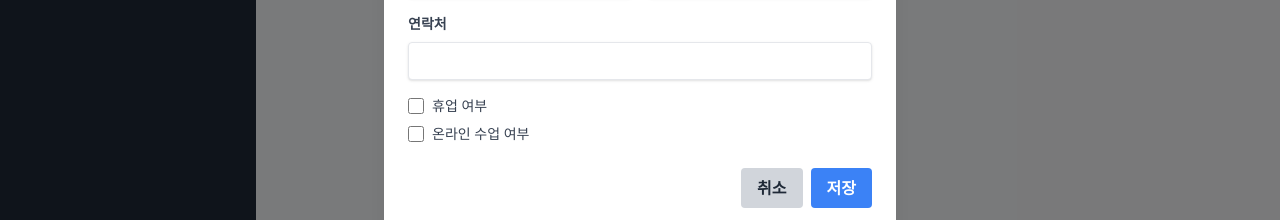
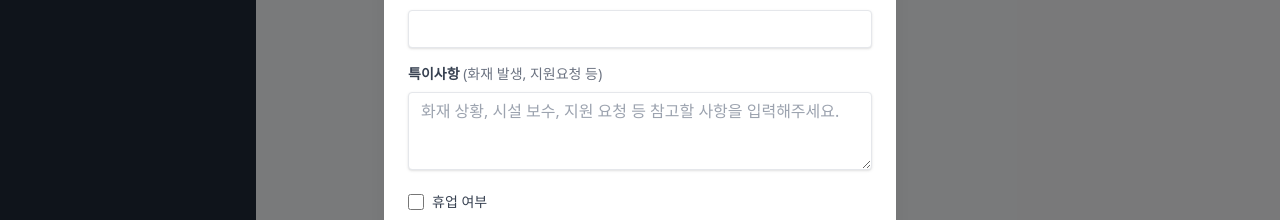
Before and after one commit to powerwarez/wildfire-map, a React (Vite) app: page /schools in a window 1280 px wide. Both pictures are taken after a click on the button "학교/교육청 추가". Shown: the part 496-716 px from the top of the page. Built offline with nearby package versions, Linux system fonts and the light colour scheme; no server answers; the database is empty.

Commit message:
특이사항 추가, 뉴스 및 기상청 삭제

```diff
--- a/index.html
+++ b/index.html
@@ -4,7 +4,7 @@
     <meta charset="UTF-8" />
     <link rel="icon" type="image/svg+xml" href="/vite.svg" />
     <meta name="viewport" content="width=device-width, initial-scale=1.0" />
-    <title>경북 산불 지도 - 경상북도교육청</title>
+    <title>산불 현황도 - 경상북도교육청</title>
   </head>
   <body>
     <div id="root"></div>
--- a/src/api/educationApi.ts
+++ b/src/api/educationApi.ts
@@ -14,6 +14,7 @@ interface EducationalInstitutionData {
   is_online_class: boolean;
   created_at?: string;
   updated_at?: string;
+  note?: string;
 }
 
 export const fetchEducationalInstitutions = async (): Promise<EducationalInstitution[]> => {
@@ -28,7 +29,7 @@ export const fetchEducationalInstitutions = async (): Promise<EducationalInstitu
 
     const { data, error } = await supabase
       .from('educational_institutions')
-      .select('id, name, type, latitude, longitude, address, contact, is_closed, is_online_class, created_at, updated_at');
+      .select('id, name, type, latitude, longitude, address, contact, is_closed, is_online_class, created_at, updated_at, note');
 
     if (error) {
       console.error('교육기관 데이터를 가져오는 중 오류 발생:', error);
@@ -54,7 +55,8 @@ export const fetchEducationalInstitutions = async (): Promise<EducationalInstitu
       isClosed: item.is_closed,
       isOnlineClass: item.is_online_class,
       createdAt: item.created_at,
-      updatedAt: item.updated_at
+      updatedAt: item.updated_at,
+      note: item.note
     }));
   } catch (error) {
     console.error('교육기관 데이터를 가져오는 중 예외 발생:', error);
@@ -80,7 +82,8 @@ export const addEducationalInstitution = async (institution: Omit<EducationalIns
       address: institution.address,
       contact: institution.contact,
       is_closed: institution.isClosed || false,
-      is_online_class: institution.isOnlineClass || false
+      is_online_class: institution.isOnlineClass || false,
+      note: institution.note
     };
 
     const { data, error } = await supabase
@@ -109,7 +112,8 @@ export const addEducationalInstitution = async (institution: Omit<EducationalIns
       isClosed: data.is_closed,
       isOnlineClass: data.is_online_class,
       createdAt: data.created_at,
-      updatedAt: data.updated_at
+      updatedAt: data.updated_at,
+      note: data.note
     };
   } catch (error) {
     console.error('교육기관 추가 중 예외 발생:', error);
@@ -140,6 +144,7 @@ export const updateEducationalInstitution = async (
     if (updates.contact) supabaseData.contact = updates.contact;
     if (updates.isClosed !== undefined) supabaseData.is_closed = updates.isClosed;
     if (updates.isOnlineClass !== undefined) supabaseData.is_online_class = updates.isOnlineClass;
+    if (updates.note !== undefined) supabaseData.note = updates.note;
 
     const { error } = await supabase
       .from('educational_institutions')
--- a/src/components/SchoolList.tsx
+++ b/src/components/SchoolList.tsx
@@ -1,7 +1,7 @@
 import React, { useEffect, useState } from 'react';
 import { fetchEducationalInstitutions } from '../api/educationApi';
 import { EducationalInstitution, EducationalInstitutionType } from '../types';
-import SchoolModal from './SchoolModal';
+import SchoolModal from './SchoolModal.jsx';
 
 // 캐시의 유효 시간 (5분)
 const CACHE_EXPIRY_TIME = 5 * 60 * 1000;
@@ -224,7 +224,14 @@ const SchoolList: React.FC = () => {
         </div>
       ) : (
         <div className="grid grid-cols-1 md:grid-cols-2 lg:grid-cols-3 gap-6">
-          {schools.map((school) => (
+          {schools
+            .slice()
+            .sort((a, b) => {
+              const dateA = a.updatedAt ? new Date(a.updatedAt).getTime() : 0;
+              const dateB = b.updatedAt ? new Date(b.updatedAt).getTime() : 0;
+              return dateB - dateA; // 내림차순 정렬 (최신이 위로)
+            })
+            .map((school) => (
             <div
               key={school.id}
               className="bg-white rounded-lg shadow-md overflow-hidden hover:shadow-lg transition-shadow cursor-pointer"
@@ -241,6 +248,15 @@ const SchoolList: React.FC = () => {
                 </div>
                 <h2 className="text-xl font-semibold mt-3 mb-2">{school.name}</h2>
                 <p className="text-gray-600 text-sm mb-4">{school.address}</p>
+
+                {/* 특이사항 표시 */}
+                {school.note && (
+                  <div className="mb-4 p-3 bg-yellow-50 border border-yellow-200 rounded-md">
+                    <p className="text-sm text-yellow-800 font-medium mb-1">특이사항</p>
+                    <p className="text-sm text-gray-600">{school.note}</p>
+                  </div>
+                )}
+
                 <div className="flex justify-between text-sm text-gray-500">
                   <div className="flex items-center">
                     <svg xmlns="http://www.w3.org/2000/svg" className="h-4 w-4 mr-1" viewBox="0 0 20 20" fill="currentColor">
--- a/src/components/SchoolModal.tsx
+++ b/src/components/SchoolModal.tsx
@@ -18,7 +18,8 @@ const SchoolModal: React.FC<SchoolModalProps> = ({ school, isAddMode, onClose, o
     address: '',
     contact: '',
     isClosed: false,
-    isOnlineClass: false
+    isOnlineClass: false,
+    note: ''
   };
 
   const [formData, setFormData] = useState<Omit<EducationalInstitution, 'id'>>(defaultFormState);
@@ -36,7 +37,8 @@ const SchoolModal: React.FC<SchoolModalProps> = ({ school, isAddMode, onClose, o
         address: school.address || '',
         contact: school.contact || '',
         isClosed: school.isClosed || false,
-        isOnlineClass: school.isOnlineClass || false
+        isOnlineClass: school.isOnlineClass || false,
+        note: school.note || ''
       });
     } else {
       setFormData(defaultFormState);
@@ -218,6 +220,7 @@ const SchoolModal: React.FC<SchoolModalProps> = ({ school, isAddMode, onClose, o
                   onChange={handleChange}
                   step="0.0001"
                   className="shadow appearance-none border rounded w-full py-2 px-3 text-gray-700 leading-tight focus:outline-none focus:shadow-outline"
+                  placeholder="주소를 입력하고 좌표검색 버튼을 누르세요."
                   required
                 />
               </div>
@@ -249,6 +252,21 @@ const SchoolModal: React.FC<SchoolModalProps> = ({ school, isAddMode, onClose, o
                 value={formData.contact}
                 onChange={handleChange}
                 className="shadow appearance-none border rounded w-full py-2 px-3 text-gray-700 leading-tight focus:outline-none focus:shadow-outline"
+              />
+            </div>
+
+            <div className="mb-4">
+              <label className="block text-gray-700 text-sm font-bold mb-2" htmlFor="note">
+                특이사항 <span className="text-sm font-normal text-gray-500">(화재 발생, 지원요청 등)</span>
+              </label>
+              <textarea
+                id="note"
+                name="note"
+                value={formData.note}
+                onChange={handleChange}
+                rows={3}
+                className="shadow appearance-none border rounded w-full py-2 px-3 text-gray-700 leading-tight focus:outline-none focus:shadow-outline"
+                placeholder="화재 상황, 시설 보수, 지원 요청 등 참고할 사항을 입력해주세요."
               />
             </div>
 
--- a/src/components/WildfireMap.tsx
+++ b/src/components/WildfireMap.tsx
@@ -426,6 +426,14 @@ const WildfireMap: React.FC<WildfireMapProps> = ({ onDataRefresh }) => {
                       <span className="text-green-600 font-medium">정상 운영</span>
                     )}
                   </p>
+
+                  {selectedInstitution.note && (
+                    <div className="my-2 p-2 bg-yellow-50 border border-yellow-200 rounded text-sm">
+                      <p className="font-semibold text-yellow-800 mb-1">특이사항:</p>
+                      <p className="text-gray-700">{selectedInstitution.note}</p>
+                    </div>
+                  )}
+
                   <p className="my-1 text-sm">
                     <span className="font-semibold">위치 정보: </span>
                     <span className="text-gray-700">
--- a/src/pages/HomePage.tsx
+++ b/src/pages/HomePage.tsx
@@ -29,10 +29,10 @@ const HomePage: React.FC = () => {
         <div className="flex-grow min-w-[65%]">
           <WildfireMap onDataRefresh={updateRefreshTime} />
         </div>
-        <div className="flex-1 min-w-[280px] max-w-xs flex flex-col sticky top-5 max-h-[calc(100vh-40px)]">
+        {/* <div className="flex-1 min-w-[280px] max-w-xs flex flex-col sticky top-5 max-h-[calc(100vh-40px)]">
           <WeatherInfo />
           <NewsSection />
-        </div>
+        </div> */}
       </div>
       <footer className="mt-8 text-center text-sm text-gray-500">
         <p>© 2025 산불 지도 서비스 | 데이터 출처: NASA FIRMS, 기상청 | 마지막 업데이트: {lastRefreshed}</p>
--- a/src/types/index.ts
+++ b/src/types/index.ts
@@ -29,4 +29,5 @@ export interface EducationalInstitution {
   isOnlineClass?: boolean;
   createdAt?: string;
   updatedAt?: string;
+  note?: string;
 }
```
